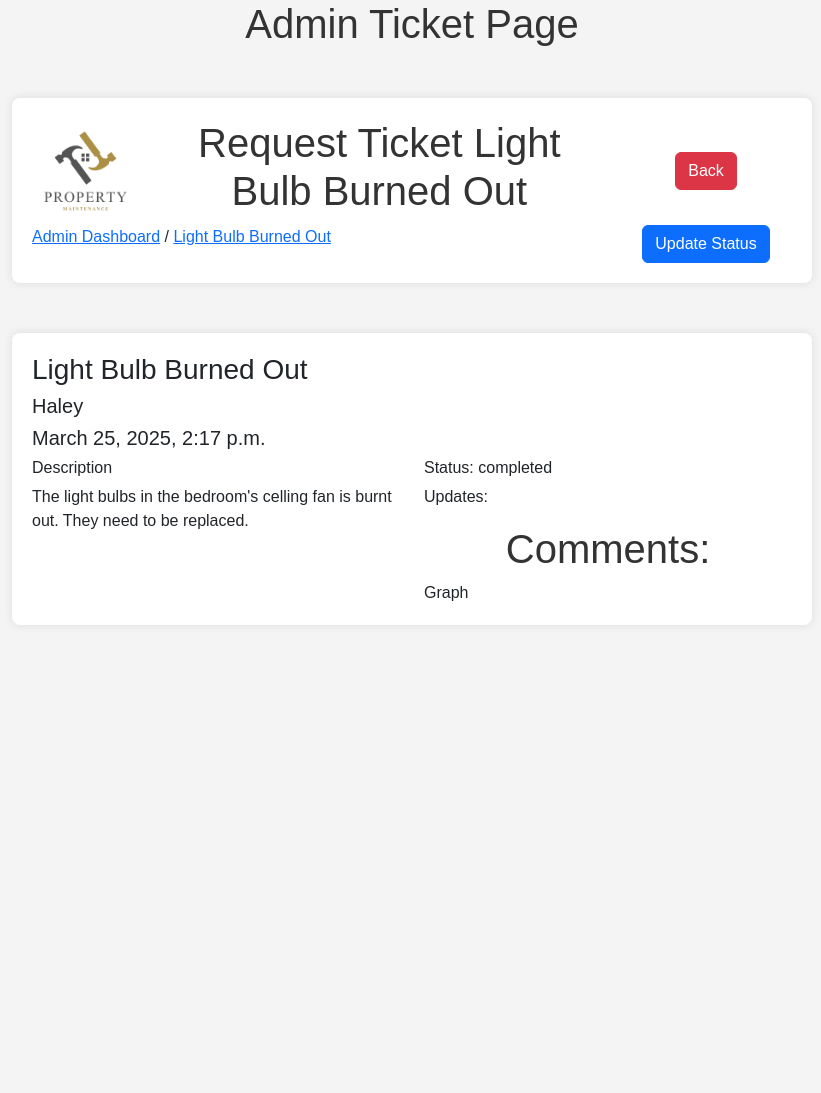
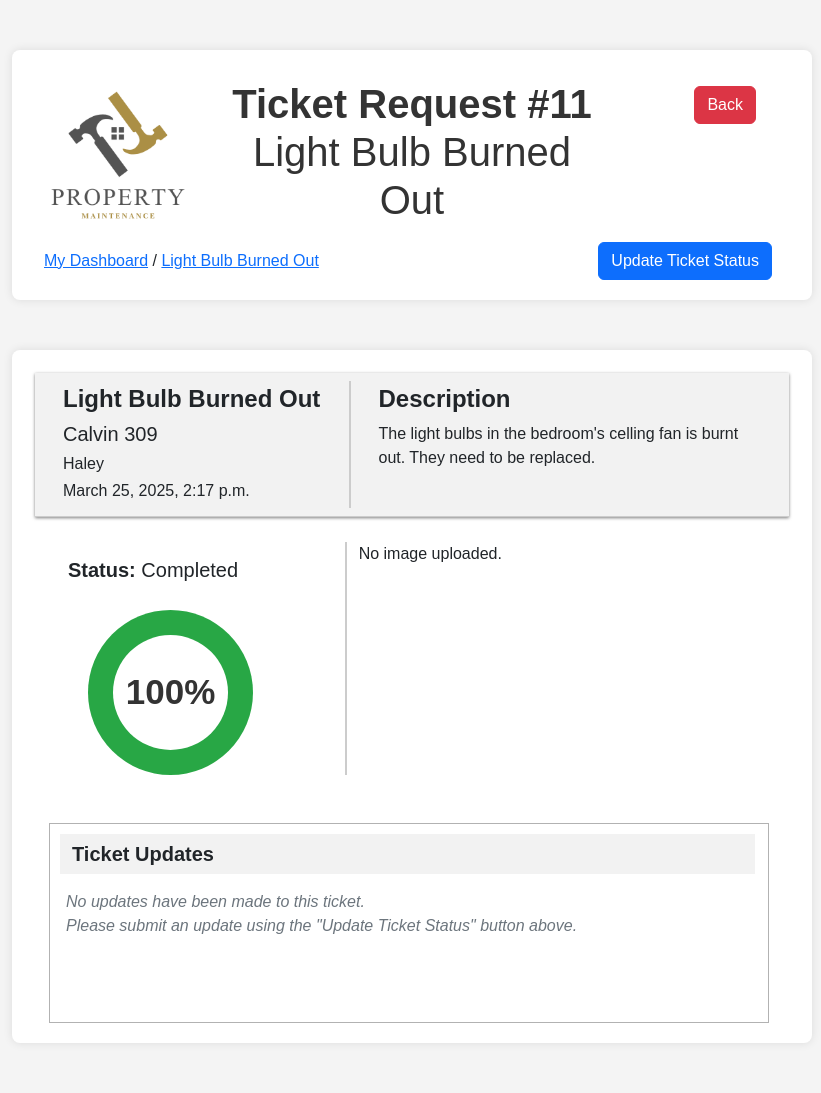
Before and after one commit to dmangames1941/Maintenance-Request-Ticketing-System, a Django app: page /admin_dashboard/11/ in a window 1280 px wide. Shown: the whole page, without its empty margins (228-1049 px from the left). Before the commit the page ends 601 px from the top, so only its background shows below. Run offline with Django 5.2, Linux system fonts and the light colour scheme; a user stored in the database is signed in; data comes from the database, SQL or seed files in the repository; both versions use the stored data as it was after the commit; some libraries are stand-ins or nearby versions.

Commit message:
Admin ticket view page updated follows the template of the tenant view still haven't gotten images to load still need remove underscore for "in_progress"

```diff
--- a/maintReqTickSys/ticketsystem/templates/admin_ticket_page.html
+++ b/maintReqTickSys/ticketsystem/templates/admin_ticket_page.html
@@ -10,10 +10,117 @@
     {% bootstrap_javascript %}
     {% load crispy_forms_tags %}
     <link rel="stylesheet" href="{% static 'style.css' %}">
+    <style>
+        .divider {
+            border-bottom: 1px solid #ccc;
+            box-shadow: 0 1px 3px rgba(0, 0, 0, 0.5);
+            background-color: rgba(0, 0, 0, 0.05);
+            margin: 3px;
+            margin-bottom: 25px;
+            padding: 8px;
+        }
+        .left-column {
+            border-right: 2px solid #ccc;
+            padding-right: 20px;
+            padding-left: 20px;
+        }
+        .left-column {
+            border-right: 2px solid #ccc;
+            padding-right: 20px;
+            padding-left: 20px;
+        }
+        .right-column {
+            padding-right: 20px;
+            padding-left: 20px;
+        }
+        .updates-content-box {
+            border: 1px solid rgba(0, 0, 0, 0.3);
+            margin-left: 5px;
+            min-height: 200px;
+            width: 720px;
+            overflow-y: auto;
+        }
+        .updates-title-box {
+            background-color: rgba(0, 0, 0, 0.05);
+            margin-top: 10px;
+            margin-left: 10px;
+            height: 40px;
+            width: 695px;
+            display: flex;
+            align-items: center;
+        }
+        .progress-circle {
+            position: relative;
+            width: 165px;
+            height: 165px;
+            border-radius: 50%;
+            background: conic-gradient(
+                {% if ticket.status == "submitted" %}
+                    #17a2b8 0% 33%, #f9f9f9 33% 100%
+                {% elif ticket.status == "in_progress" %}
+                    #ffc107 0% 66%, #f9f9f9 66% 100%
+                {% elif ticket.status == "completed" %}
+                    #28a745 0% 100%, #f9f9f9 100% 100%
+                {% endif %}
+            );
+            display: flex;
+            align-items: center;
+            justify-content: center;
+            margin-top: 20px;
+            margin-left: 20px;
+            color: #333;
+        }
+        .progress-circle::before {
+            content: '';
+            position: absolute;
+            width: 115px;
+            height: 115px;
+            border-radius: 50%;
+            background-color: #fff;
+         }
+        .progress-circle span {
+            position: absolute;
+            font-size: 35px;
+            font-weight: bold;
+        }
+        .col-progress {
+            justify-content: right;
+        }
+
+    </style>
 </head>
 <body>
-<h1>Admin Ticket Page</h1>
     <div class="container">
+        <!--Logo & Ticket Header-->
+        <div class="row">
+            <div class="col-3 align-self-center mx-auto d-flex justify-content-center" >
+                <img src="../../media/logo_light.png" class="img-fluid" alt="Property Maintenance">
+            </div>
+            <div class="col-6 my-auto text-center">
+                <h1><b>Ticket Request #{{ ticket.id }} </b><br>{{ ticket.title|title }}</h1>
+            </div>
+            <!--Add Comment Button-->
+            <div class="col align-top text-end pt-3 pe-5">
+                <div class="pb-5">
+                    <a class="btn btn-danger" href="{% url 'admin_dashboard' %}" role="button">Back</a>
+                </div>
+            </div>
+
+        <div class="row ps-4">
+            <div class="col-7 text-start align-self-center">
+                <a href="{% url 'admin_dashboard' %}">My Dashboard</a> /
+                <a href ="">{{ticket.title|title}}</a>
+            </div>
+            <div class="col-5 pe-2 text-end">
+                <button type="button" class="btn btn-primary" data-bs-toggle="modal" data-bs-target="#exampleModalLong">
+                  Update Ticket Status
+                </button>
+              </div>
+        </div>
+        </div>
+    </div>
+
+    <!--<div class="container">
 
         <div class="row">
             <div class="col-sm-2 align-self-center mx-auto d-flex justify-content-center" >
@@ -32,24 +139,35 @@
             <div class=col>
                 <a href="{% url 'admin_dashboard' %}">Admin Dashboard</a> /
                 <a href ="">{{ticket.title}}</a>
+            </div>-->
+
+        </div>
+    </div>
+    <!--Ticket Header-->
+    <div class="container">
+        <div class="row divider">
+            <div class="col-md-5 left-column pt-1">
+                <h4><b>{{ ticket.title|title }}</b></h4>
+                <h5>{{ ticket.submitter.userprofile.building_name }} {{ ticket.submitter.userprofile.apartment_number }}</h5>
+                <h6>{{ ticket.submitter|capfirst }}</h6>
+                <h6>{{ ticket.created_date }}</h6>
             </div>
-
-            <!--Add Comment Button-->
-            <div class="col-sm-3 my-auto text-center" >
-                <!-- Button trigger modal -->
-                <button type="button" class="btn btn-primary" data-bs-toggle="modal" data-bs-target="#exampleModalLong">
-                    Update Status
-                </button>
+            <div class="col">
+                <div class="col-lg-12 ps-3 pt-1">
+                    <h4><b>Description</b></h4>
+                    <div class="description-body">
+                        <p>{{ ticket.description }}</p>
+                    </div>
+                </div>
             </div>
         </div>
-    </div>
 
     <!-- Modal -->
     <div class="modal fade bd-example-modal-lg" id="exampleModalLong" tabindex="-1" role="dialog" aria-labelledby="exampleModalLongTitle" aria-hidden="true">
         <div class="modal-dialog modal-lg" role="document">
         <div class="modal-content">
             <div class="modal-header">
-            <h5 class="modal-title" id="exampleModalLongTitle">Update Status Form</h5>
+            <h5 class="modal-title" id="exampleModalLongTitle">Ticket Status Update Form</h5>
             <button type="button" class="close btn-danger rounded" data-bs-dismiss="modal" aria-label="Close">
                 <span aria-hidden="true">X</span>
             </button>
@@ -72,44 +190,60 @@
         </div>
     </div>
 
-    <div class="container">
-        <div class="row">
-            <h3>{{ ticket.title }}</h3>
+    <div class="row">
+        <!--Ticket Status & Updates (Left Side)-->
+        <div class="col-5 left-column pt-3 ps-5">
+            <div class="d-flex align-items-center">
+                <h5><b>Status: </b>{{ ticket.status|title }}</h5>
+            </div>
+            <!--Progress Circle-->
+            <div class="col col-progress">
+                <div class="progress-circle">
+                    <span>
+                        {% if ticket.status == "submitted" %}
+                            33%
+                        {% elif ticket.status == "in_progress" %}
+                            66%
+                        {% elif ticket.status == "completed" %}
+                            100%
+                        {% endif %}
+                    </span>
+                </div>
+            </div>
         </div>
-        <div class="row">
-            <h5>{{ ticket.submitter|capfirst }}</h5>
+        <!--Images (Right Side)-->
+        <div class="col">
+            {% if ticket.uploaded_image %}
+            <img src="{{ ticket.image.url }}" alt="Ticket Image" style="max-width: 300px;">
+            {% else %}
+            <p>No image uploaded.</p>
+            {% endif %}
         </div>
-        <div class="row">
-            <h5>{{ ticket.created_date }}</h5>
-        </div>
-        <div class="row">
 
+        <!--Bottom of Page: Admin Updates/Comments-->
+        <div class="row pt-5 ps-4">
             <div class="col">
-                <h6>Description</h6>
-                <p>{{ticket.description}}<p>
-            </div>
-            <div class="col">
-                <h6>Status: {{ ticket.status }}</h6>
-                <div class="">
-                    <div class = "row">
-                        <p>Updates:</p>
-                    </div>
-                    <div class="row">
-                        <h1>Comments:</h1>
-                        <div>
-                            {% for comment in comments %}
-                                <p>{{ comment.user }}: {{ comment.content }} {{ comment.created_date }}</p>
-                            {% endfor %}
+                <div class="updates-content-box">
+                    <div class="updates-title-box">
+                        <div class="row">
+                            <div class="text-center ps-4 fs-5">
+                                <a><b>Ticket Updates</b></a>
+                            </div>
+
                         </div>
                     </div>
+                    <div class="row p-3">
+                        {% if comments %}
+                                {% for comment in comments %}
+                                    <p><strong>{{ comment.user }}</strong> at <strong>{{ comment.created_date }} &#187;</strong> {{ comment.content }}</p>
+                                {% endfor %}
+                            {% else %}
+                            <p class="text-secondary"><i>No updates have been made to this ticket. <br> Please submit an update using the "Update Ticket Status" button above.</i></p>
+                            {% endif %}
+                    </div>
+                    </div>
                 </div>
-            <div class="col">
-                Graph
-            </div>
-
-            </div>
-        </div>
     </div>
-    </div>
+</div>
 </body>
 </html>
```
Also changed, not shown: maintReqTickSys/ticketsystem/templates/ticket_page.html (+10 -14 lines), maintReqTickSys/db.sqlite3.
